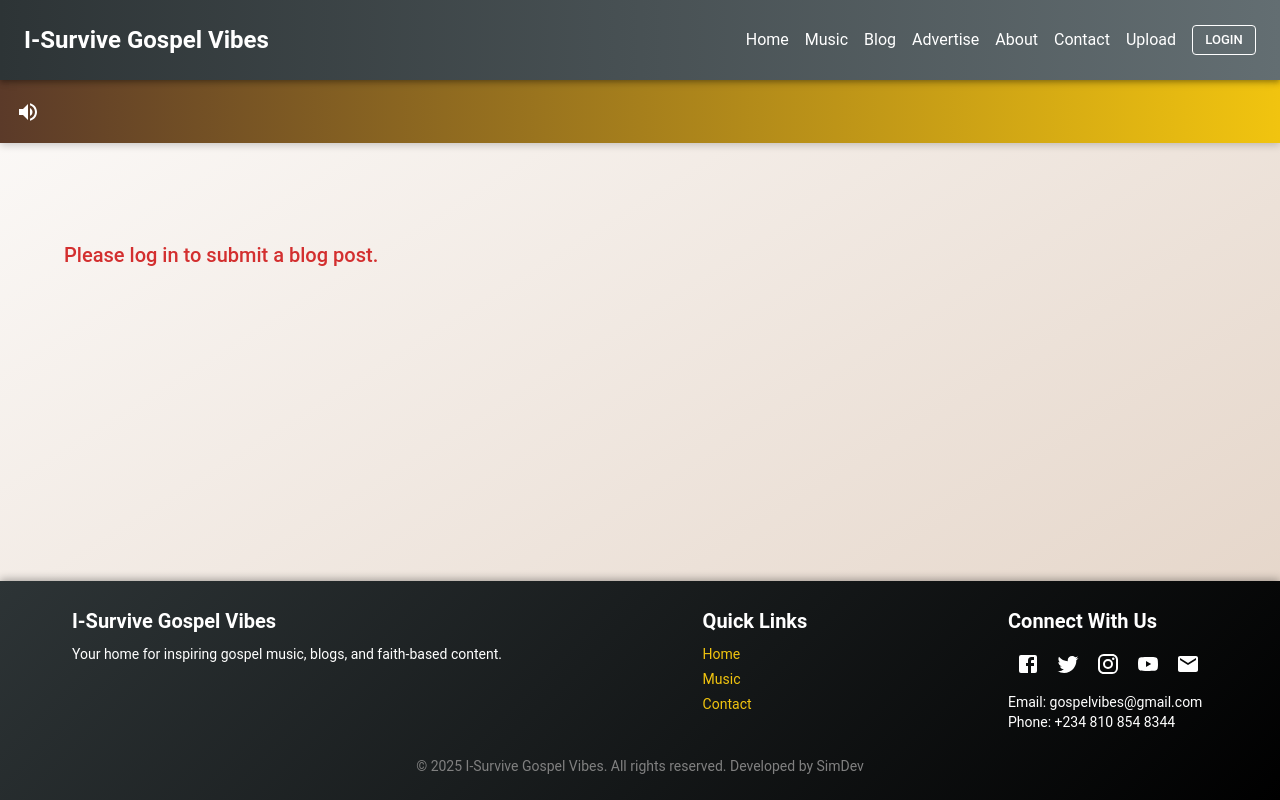
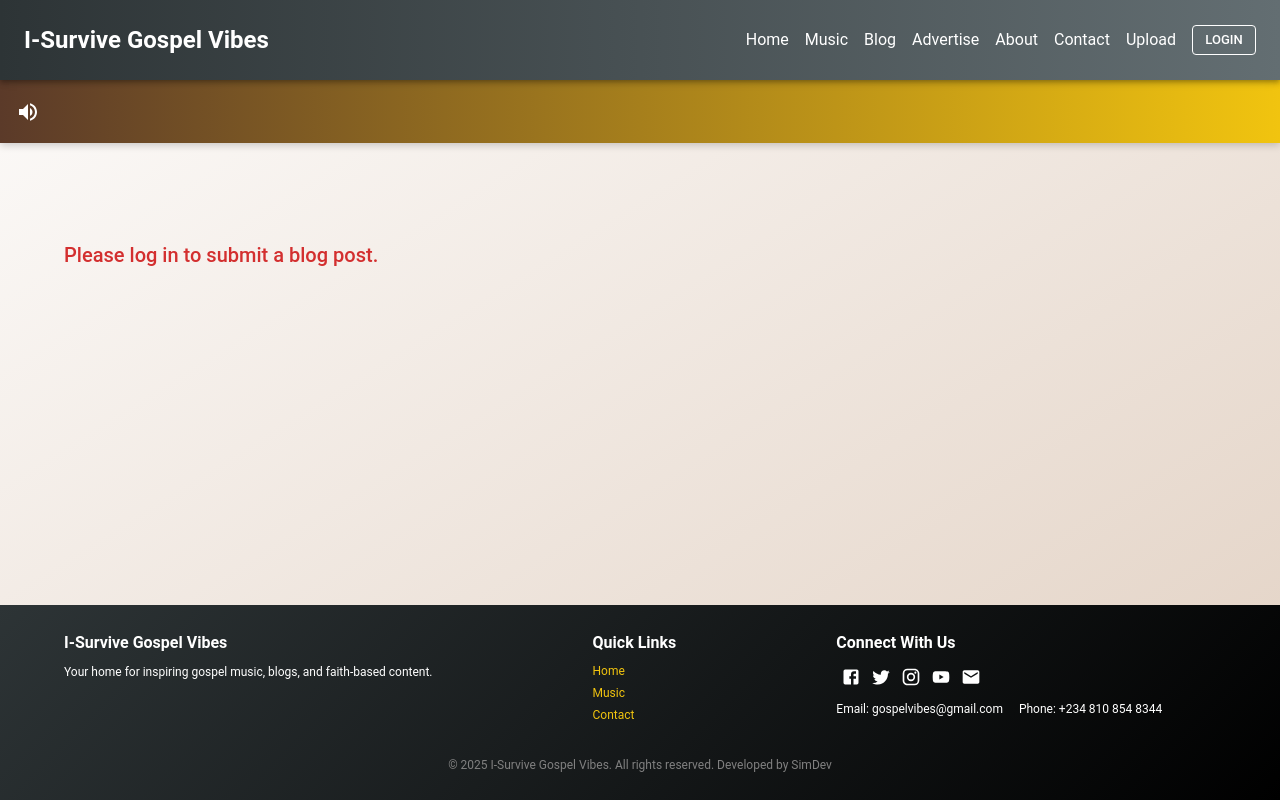
Before and after one commit to SimDev1/gospel-music-blog, a React (Vite) app: page /add-blog in a window 1280 px wide. Built offline with nearby package versions, Linux system fonts and the light colour scheme.

Commit message:
Add files via upload

```diff
--- a/src/components/Footer.jsx
+++ b/src/components/Footer.jsx
@@ -13,31 +13,28 @@ const Footer = () => {
     >
       <Box
         sx={{
-          position: "fixed",
-          bottom: 0,
-          left: 0,
-          width: "100%",
           background: "linear-gradient(135deg, #2d3436, #000000)",
           color: "#ffffff",
-          px: { xs: 2, sm: 4, md: 6 },
-          py: { xs: 2, md: 3 },
-          zIndex: 1300,
-          boxShadow: "0 -2px 8px rgba(0,0,0,0.3)",
+          py: 3, // Reduced padding
+          mt: 10,
+          fontSize: "0.8rem", // Reduce all text size
         }}
       >
         <Container maxWidth="lg">
-          <Grid container spacing={4} justifyContent="space-between">
-            <Grid item xs={12} sm={4}>
-              <Typography variant="h6" fontWeight="bold" gutterBottom>
+          <Grid container spacing={{xs:2, sm:4, md:20}}>
+            {/* Logo and Description */}
+            <Grid item xs={10} sm={4} md={2}>
+              <Typography variant="subtitle1" fontWeight="bold" gutterBottom>
                 I-Survive Gospel Vibes
               </Typography>
-              <Typography variant="body2">
+              <Typography variant="caption">
                 Your home for inspiring gospel music, blogs, and faith-based content.
               </Typography>
             </Grid>
 
-            <Grid item xs={6} sm={4}>
-              <Typography variant="h6" fontWeight="bold" gutterBottom>
+            {/* Quick Links */}
+            <Grid item xs={10} sm={4} md={2}>
+              <Typography variant="subtitle1" fontWeight="bold" gutterBottom>
                 Quick Links
               </Typography>
               <Box sx={{ display: "flex", flexDirection: "column", gap: 0.5 }}>
@@ -47,27 +44,40 @@ const Footer = () => {
               </Box>
             </Grid>
 
-            <Grid item xs={6} sm={4}>
-              <Typography variant="h6" fontWeight="bold" gutterBottom>
+            {/* Contact & Socials */}
+            <Grid item xs={10} md={4}>
+              <Typography variant="subtitle1" fontWeight="bold" gutterBottom>
                 Connect With Us
               </Typography>
               <Box>
-                <IconButton color="inherit" href="https://facebook.com" target="_blank"><Facebook /></IconButton>
-                <IconButton color="inherit" href="https://twitter.com" target="_blank"><Twitter /></IconButton>
-                <IconButton color="inherit" href="https://instagram.com" target="_blank"><Instagram /></IconButton>
-                <IconButton color="inherit" href="https://youtube.com" target="_blank"><YouTube /></IconButton>
-                <IconButton color="inherit" href="mailto:gospelvibes@gmail.com"><Email /></IconButton>
+                <IconButton color="inherit" size="small" href="https://facebook.com" target="_blank">
+                  <Facebook fontSize="small" />
+                </IconButton>
+                <IconButton color="inherit" size="small" href="https://twitter.com" target="_blank">
+                  <Twitter fontSize="small" />
+                </IconButton>
+                <IconButton color="inherit" size="small" href="https://instagram.com" target="_blank">
+                  <Instagram fontSize="small" />
+                </IconButton>
+                <IconButton color="inherit" size="small" href="https://youtube.com" target="_blank">
+                  <YouTube fontSize="small" />
+                </IconButton>
+                <IconButton color="inherit" size="small" href="mailto:gospelvibes@example.com">
+                  <Email fontSize="small" />
+                </IconButton>
               </Box>
-              <Typography variant="body2" mt={1}>
+              <Box sx={{display: "flex", flexwrap: "wrap", gap: 2, mt: 1}}>
+              <Typography variant="caption">
                 Email: gospelvibes@gmail.com
               </Typography>
-              <Typography variant="body2">
+              <Typography variant="caption">
                 Phone: +234 810 854 8344
               </Typography>
+              </Box>
             </Grid>
           </Grid>
 
-          <Typography variant="body2" align="center" mt={3} color="gray">
+          <Typography variant="caption" align="center" mt={4} display="block" color="gray">
             &copy; {new Date().getFullYear()} I-Survive Gospel Vibes. All rights reserved. Developed by SimDev
           </Typography>
         </Container>
@@ -81,11 +91,11 @@ const FooterLink = ({ to, children }) => (
     href={to}
     underline="hover"
     sx={{
+      fontSize: "0.75rem",
       color: "#f1c40f",
-      fontSize: "0.875rem",
       "&:hover": {
+        textDecoration: "underline",
         color: "#ffffff",
-        textDecoration: "underline",
       },
     }}
   >
--- a/src/components/Navbar.jsx
+++ b/src/components/Navbar.jsx
@@ -89,9 +89,9 @@ const Navbar = () => {
                       <ListItem button component={Link} to="/login">
                         <ListItemText primary="Login" />
                       </ListItem>
-                      <ListItem button component={Link} to="/register">
+                      {/*<ListItem button component={Link} to="/register">
                         <ListItemText primary="Register" />
-                      </ListItem>
+                      </ListItem>*/}
                     </>
                   )}
                 </List>
--- a/src/pages/Home.jsx
+++ b/src/pages/Home.jsx
@@ -9,7 +9,7 @@ import { motion } from "framer-motion";
 
 const Home = () => {
   return (
-    <Container maxWidth="md" sx={{ mt: 0, textAlign: "center", pb:20 }}>
+    <Container maxWidth="md" sx={{ mt: 2, textAlign: "center", pb:4 }}>
       <Box sx={{ mb: 4 }}>
         <Typography variant="h3" component="h1" fontWeight="bold" color="primary">
           Welcome to I-Survive Gospel Vibes
@@ -36,10 +36,10 @@ const Home = () => {
         animate={{ opacity: 1, y: 0 }}
         transition={{ duration: 1, ease: "easeOut" }}
       >
-        <Card sx={{ transition: 'transform 0.3s', cursor: 'pointer', '&:hover': {transform: 'scale(1.05)'}, maxWidth: 300, mx: "auto", borderRadius: 3, boxShadow: 4 }}>
+        <Card sx={{ transition: 'transform 0.3s', cursor: 'pointer', '&:hover': {transform: 'scale(1.05)'}, maxWidth: 400, mx: "auto", borderRadius: 3, boxShadow: 4 }}>
           <CardMedia
             component="img"
-            height="300"
+            height="400"
             image="/assets/banner.jpg"
             alt="Gospel Hero"
           />
```
